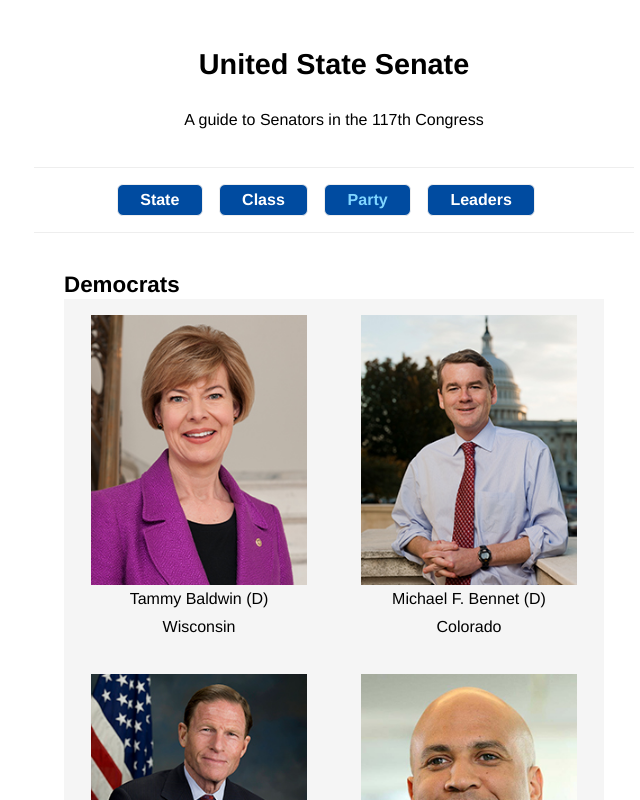
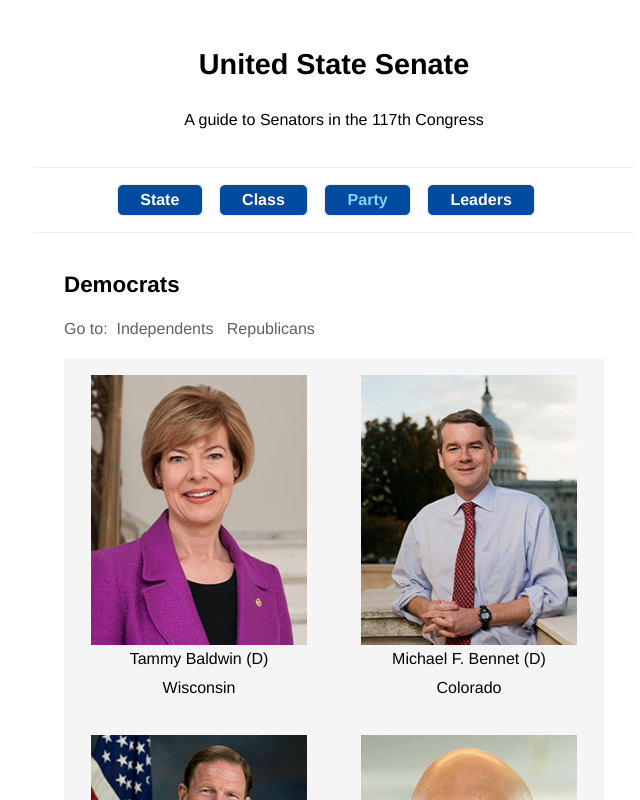
Before and after one commit to seankelliher/us-senators, a Vue app: page /party in a window 1280 px wide. Shown: the top 800 px of the page, without its empty margins (306-946 px from the left). Built offline with nearby package versions, Linux system fonts and the light colour scheme.

Commit message:
Add 'JumpsPanel' to house 'jump' links.

```diff
--- a/src/views/SenateParty.vue
+++ b/src/views/SenateParty.vue
@@ -1,7 +1,15 @@
 <template>
     <section>
-        <div class="gallery-title">
+        <div class="gallery-title" id="democrats">
             <h3>Democrats</h3>
+        </div>
+        <div class="jumps-panel">
+            <JumpsPanel
+                link1="#independents"
+                name1="Independents"
+                link2="#republicans"
+                name2="Republicans"
+            />
         </div>
         <div
             class="senator-card"
@@ -27,8 +35,18 @@
                 </figcaption>
             </figure>
         </div>
-        <div class="gallery-title">
+    </section>
+    <section>
+        <div class="gallery-title" id="independents">
             <h3>Independents</h3>
+        </div>
+        <div class="jumps-panel">
+            <JumpsPanel
+                link1="#democrats"
+                name1="Democrats"
+                link2="#republicans"
+                name2="Republicans"
+            />
         </div>
         <div
             class="senator-card"
@@ -54,8 +72,18 @@
                 </figcaption>
             </figure>
         </div>
-        <div class="gallery-title">
+    </section>
+    <section>
+        <div class="gallery-title" id="republicans">
             <h3>Republicans</h3>
+        </div>
+        <div class="jumps-panel">
+            <JumpsPanel
+                link1="#democrats"
+                name1="Democrats"
+                link2="#independents"
+                name2="Independents"
+            />
         </div>
         <div
             class="senator-card"
@@ -85,9 +113,12 @@
 </template>
 
 <script>
+import JumpsPanel from "@/components/JumpsPanel.vue";
 export default {
     name: "SenateParty",
-    components: {},
+    components: {
+        JumpsPanel,
+    },
     computed: {
         getParties() {
             return {
@@ -99,3 +130,8 @@
     },
 };
 </script>
+<style scoped>
+.gallery-title h3 {
+    margin-bottom: 0;
+}
+</style>
```
